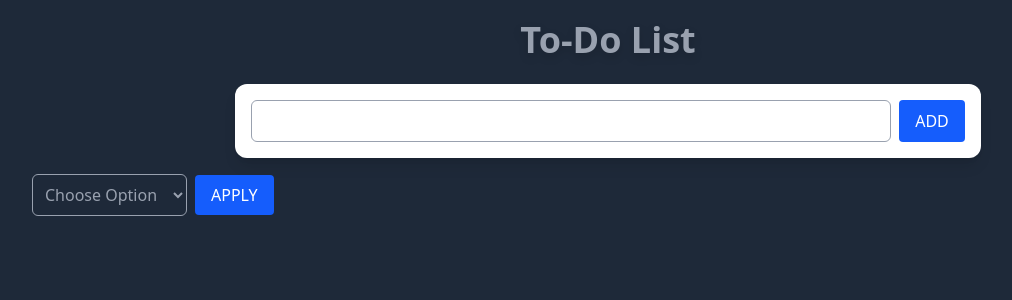
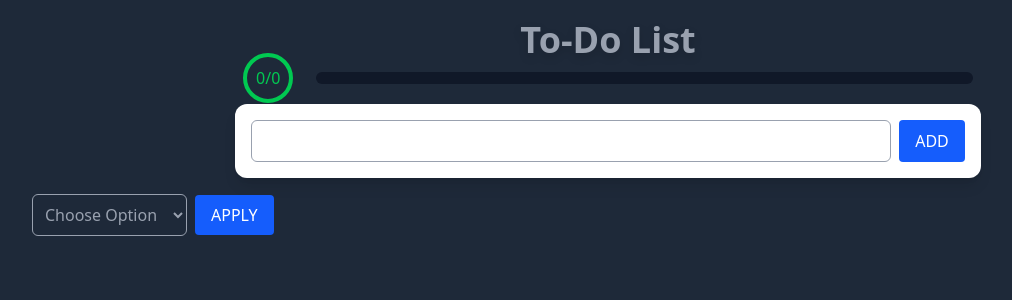
Before and after one commit to ShashikantBharti/react-todo-app, a React (Vite) app: page / in a window 1280 px wide. Shown: the top 300 px of the page, without its empty margins (32-1044 px from the left). Built offline with nearby package versions, Linux system fonts and the light colour scheme.

Commit message:
Progress Tracked

```diff
--- a/src/App.jsx
+++ b/src/App.jsx
@@ -1,4 +1,4 @@
-import { useState, useEffect } from "react";
+import { useState, useEffect, use } from "react";
 import { v4 as uuidv4 } from "uuid";
 import { BiEdit, BiTrash } from "react-icons/bi";
 import { motion, AnimatePresence } from "framer-motion";
@@ -12,12 +12,19 @@ function App() {
   const [toDelete, setToDelete] = useState("");
   // edit id to edit todo item
   const [editId, setEditId] = useState("");
+  // Track Completed Task
+  const [completed, setCompleted] = useState(0);
 
   useEffect(() => {
     if (sessionStorage.getItem("todos") != null) {
       setTodos(JSON.parse(sessionStorage.getItem("todos")));
+      setCompleted(todos.filter((item) => item.isCompleted == true).length);
     }
   }, []);
+
+  useEffect(() => {
+    setCompleted(todos.filter((item) => item.isCompleted == true).length);
+  }, [todos]);
 
   /**
    * To add new todo item in the list
@@ -78,6 +85,11 @@ function App() {
       }
       return item;
     });
+
+    setCompleted(
+      updatedTodos.filter((item) => item.isCompleted == true).length
+    );
+
     setTodos(updatedTodos);
     sessionStorage.setItem("todos", JSON.stringify(updatedTodos));
   };
@@ -104,15 +116,29 @@ function App() {
     setToDelete("");
   };
 
+  const percentage = Math.floor((completed / todos.length) * 100);
+
   return (
     <div className="min-h-screen flex flex-col justify-start pt-5 items-center bg-gray-800">
       <h1 className="text-4xl font-bold text-gray-400 drop-shadow-lg">
         To-Do List
       </h1>
+      {/* Status */}
+      <div className="mt-3 w-[80vw] md:w-[57vw] flex items-center justify-between">
+        <div className="ms-auto h-3 bg-gray-900 w-[80%] md:w-[90%] rounded-2xl flex items-center p-1">
+          <div
+            style={{ width: `${percentage}%` }}
+            className="h-1 bg-green-500 rounded-2xl transition-all duration-500 ease-in-out"
+          ></div>
+        </div>
+        <div className="rounded-full border-4 border-green-500 absolute w-[50px] h-[50px] flex items-center justify-center text-green-500">
+          <span>{completed}</span>/<span>{todos.length}</span>
+        </div>
+      </div>
       {/* Form to add new todo item */}
       <motion.form
         onSubmit={addTodo}
-        className="flex mt-6 bg-white dark:bg-gray-800 p-4 rounded-xl shadow-lg"
+        className="flex mt-5 bg-white dark:bg-gray-800 p-4 rounded-xl shadow-lg"
         initial={{ opacity: 0, y: -20 }}
         animate={{ opacity: 1, y: 0 }}
         transition={{ duration: 0.4 }}
```
